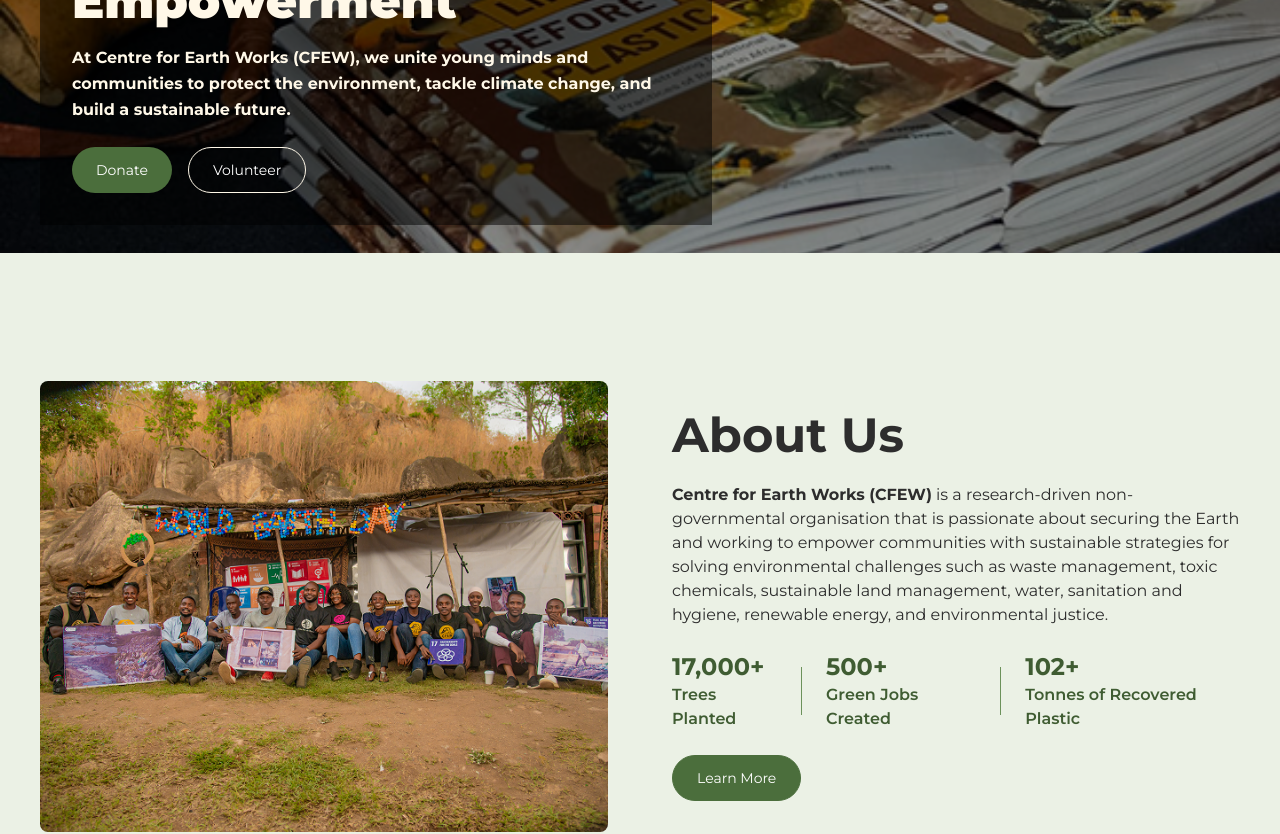
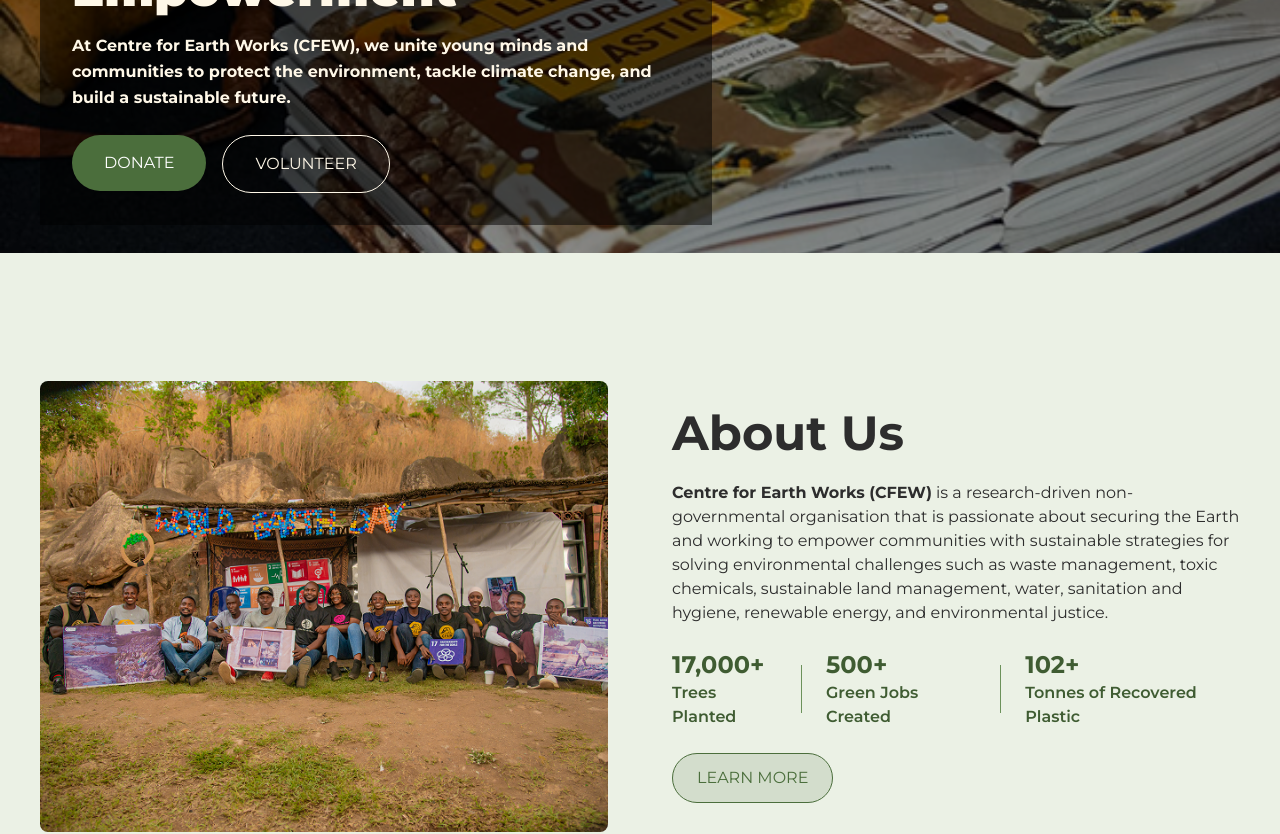
Before and after one commit to Akintayo74/CFEW-website-dian, a React (Vite) app: page / in a window 1280 px wide. Shown: the part 380-1214 px from the top of the page. Built offline with nearby package versions, Linux system fonts and the light colour scheme.

Commit message:
Add controlled hover to 'CoreTeam' component

```diff
--- a/src/components/AboutUs/AboutUs.jsx
+++ b/src/components/AboutUs/AboutUs.jsx
@@ -22,7 +22,9 @@ function AboutUs() {
         ease: "power2.out",
         onUpdate: () => {
           if (ref.current) {
-            const formattedNumber = Math.round(counter.value).toLocaleString('en-US');
+            const formattedNumber = Math.round(counter.value).toLocaleString(
+              "en-US"
+            );
             ref.current.innerText = `${formattedNumber}${suffix}`;
           }
         },
@@ -35,7 +37,7 @@ function AboutUs() {
           trigger: statsRef.current,
           start: "top 80%",
           toggleActions: "restart none restart none",
-        }
+        },
       });
 
       timeline.add(animateCounter(count1Ref, 17000), 0);
@@ -85,9 +87,15 @@ function AboutUs() {
             </h6>
             <div className="font-semibold">Tonnes of Recovered Plastic</div>
           </div>
-          <Button className="md:hidden">Learn More</Button>
+          <Button color="overlay" size="medium" className="md:hidden">Learn More</Button>
         </div>
-        <Button className="hidden md:block lg:self-start">Learn More</Button>
+        <Button
+          className="hidden md:block lg:self-start"
+          color="overlay"
+          size="medium"
+        >
+          Learn More
+        </Button>
       </ImageText>
     </Section>
   );
--- a/src/components/Button/Button.jsx
+++ b/src/components/Button/Button.jsx
@@ -4,26 +4,28 @@ function Button({
   children,
   className = "",
   align = "self-start",
-  size = "small",
+  size = "large",
   color = "primary",
+  ...delegated
 }) {
 
   const buttonSizes = {
     small: "px-4 py-2",
-    medium: "px-6 py-3",
-    large: "px-8 py-4",
+    medium: "px-4 py-2 lg:px-6 lg:py-3",
+    large: "px-6 py-3 lg:px-8 lg:py-4",
   };
 
   const buttonColors = {
     primary: "bg-cfew-primary-500 text-white",
-    clear: "bg-cfew-interface",
-    overlay: "bg-cfew-primary-500-15%",
+    clear: "bg-transparent text-cfew-interface border-[1.5px] border-cfew-interface",
+    overlay: "bg-cfew-primary-500-15% text-cfew-primary-500 border-[1.5px] border-cfew-primary-500 hover:text-cfew-interface",
   };
 
 
   return (
     <button
-      className={`${align} text-cfew-primary-500 border-cfew-primary-500 rounded-full border-[1.5px] px-6 py-3 text-sm font-normal hover:bg-cfew-primary-500-15% ${buttonSizes[size]} ${buttonColors[color]} ${className}`}
+      className={`${align} rounded-full text-base font-normal uppercase hover:bg-cfew-primary-400 cursor-pointer ${buttonSizes[size]} ${buttonColors[color]} ${className}`}
+      {...delegated }
     >
       {children}
     </button>
--- a/src/components/Card/Card.jsx
+++ b/src/components/Card/Card.jsx
@@ -1,5 +1,6 @@
 import React from "react";
 import { useNavigate } from "react-router-dom";
+import Button from "../Button/Button";
 
 function Card() {
   const navigate = useNavigate();
@@ -23,18 +24,12 @@ function Card() {
         sustainable future.
       </p>
       <div className="flex gap-3 md:gap-4">
-        <button
-          className="bg-cfew-primary-500 rounded-full px-4 py-2 text-xs font-normal text-white md:px-6 md:py-3 md:text-sm hover:bg-cfew-primary-600 cursor-pointer"
-          onClick={handleDonateBtnClick}
-        >
+        <Button>
           Donate
-        </button>
-        <button
-          className="border-cfew-interface rounded-full border-[1.5px] bg-transparent px-4 py-2 text-xs font-normal text-white md:px-6 md:py-3 md:text-sm hover:bg-cfew-primary-500-15% cursor-pointer"
-          onClick={handleVolunteerBtnClick}
-        >
+        </Button>
+        <Button color="clear" onClick={handleVolunteerBtnClick}>
           Volunteer
-        </button>
+        </Button>
       </div>
     </div>
   );
--- a/src/components/CoreTeam/CoreTeam.jsx
+++ b/src/components/CoreTeam/CoreTeam.jsx
@@ -5,6 +5,8 @@ import SectionHeader from "../SectionHeader";
 import { CFEW_PORTRAITS_METADATA } from "../../constants";
 
 function CoreTeam() {
+  const [hoveredIndex, setHoveredIndex] = React.useState(null);
+
   return (
     <Section spacing="looseReverse">
       <Container>
@@ -15,14 +17,17 @@ function CoreTeam() {
         </p>
 
         <div className="grid grid-cols-1 md:grid-cols-2 lg:grid-cols-4 justify-items-center gap-10 lg:gap-20 mt-10">
-          {CFEW_PORTRAITS_METADATA.map((image) => (
-            <div className="relative rounded">
-              <img
-                src={image.source}
-                alt={image.alt}
-
-              />
+          {CFEW_PORTRAITS_METADATA.map((image, index) => (
+            <div
+              className="relative rounded"
+              onMouseEnter={() => setHoveredIndex(index)}
+              onMouseLeave={() => setHoveredIndex(null)}
+            >
+              <img src={image.source} alt={image.alt} />
               <div className="absolute inset-0 hero-gradient"></div>
+              {hoveredIndex === index && (
+                <div className="absolute inset-0 bg-black/80"></div>
+              )}
               <div className="absolute bottom-8 left-8 text-sm text-left text-white">
                 <p className="font-bold lg:text-lg">
                   {image.name.toUpperCase()}
--- a/src/components/FoundersMessage/FoundersMessage.jsx
+++ b/src/components/FoundersMessage/FoundersMessage.jsx
@@ -37,7 +37,12 @@ function FoundersMessage() {
               </figcaption>
             </figure>
 
-            <Button>Learn More</Button>
+            <Button
+              color="overlay"
+              size="medium"
+            >
+              Learn More
+            </Button>
           </div>
 
           {/* 2. DESKTOP IMAGE: This container is hidden until the 'lg' breakpoint */}
--- a/src/components/Header/Header.jsx
+++ b/src/components/Header/Header.jsx
@@ -5,6 +5,7 @@ import { NAV_LINKS } from "@/constants";
 import Container from "../Container/Container";
 import { Link, useLocation, useNavigate } from "react-router-dom";
 import Dropdown from "../DropdownMenu/DropdownMenu";
+import Button from "../Button/Button";
 
 function Header() {
   const location = useLocation();
@@ -62,12 +63,16 @@ function Header() {
             </nav>
           </div>
 
-          <button
+          {/* <button
             className="bg-cfew-primary-500 hidden rounded-4xl px-8 py-4 text-white md:block hover:bg-cfew-primary-600"
             onClick={handleClick}
           >
             Donate
-          </button>
+          </button> */}
+
+          <Button onClick={handleClick} size="large" className="hidden md:block">
+            DONATE
+          </Button>
         </div>
 
         {isMobileMenuOpen && (
--- a/src/components/StoriesInsights/StoriesInsights.jsx
+++ b/src/components/StoriesInsights/StoriesInsights.jsx
@@ -41,8 +41,17 @@ function StoriesInsights() {
             title='The reemergence of the North Central Green life'
           />
         </div>
-        <Button className="mt-12 bg-cfew-primary-100" align="none">
+        {/* <Button className="mt-12 bg-cfew-primary-100" align="none">
           More News
+        </Button> */}
+
+        <Button
+          className="mt-12"
+          align="none"
+          color="overlay"
+          size="medium"
+        >
+          More news
         </Button>
       </div>
       </Container>
```
